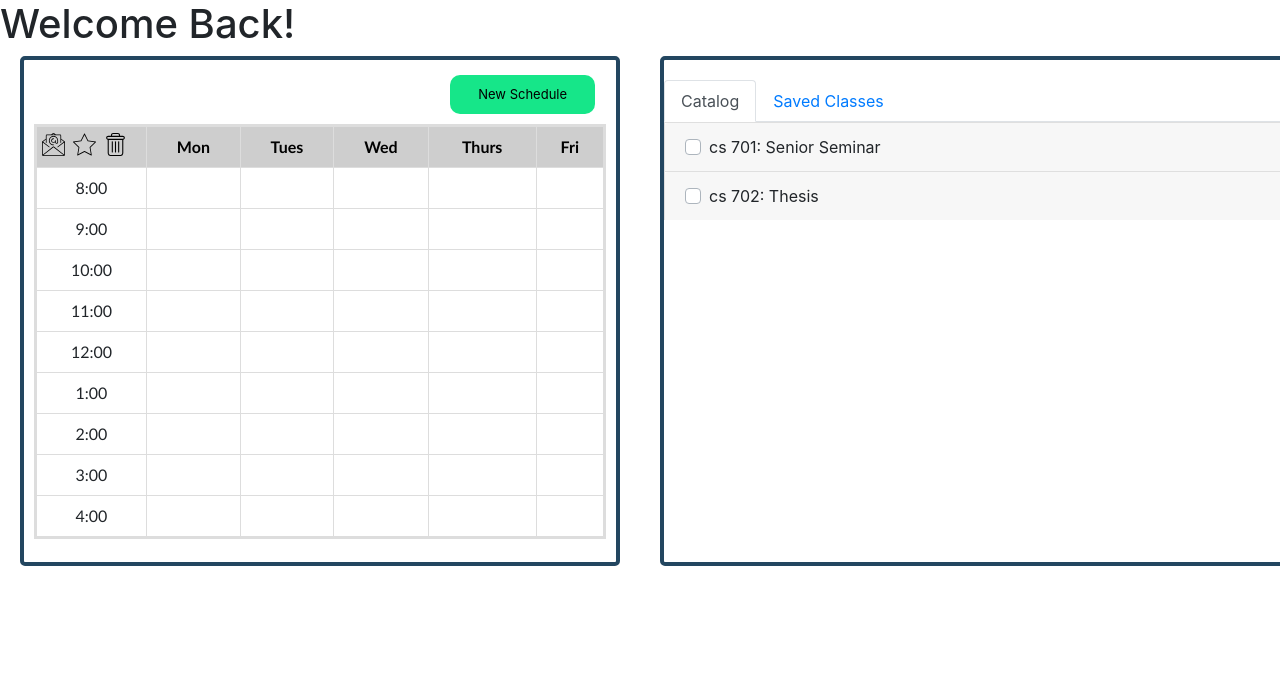
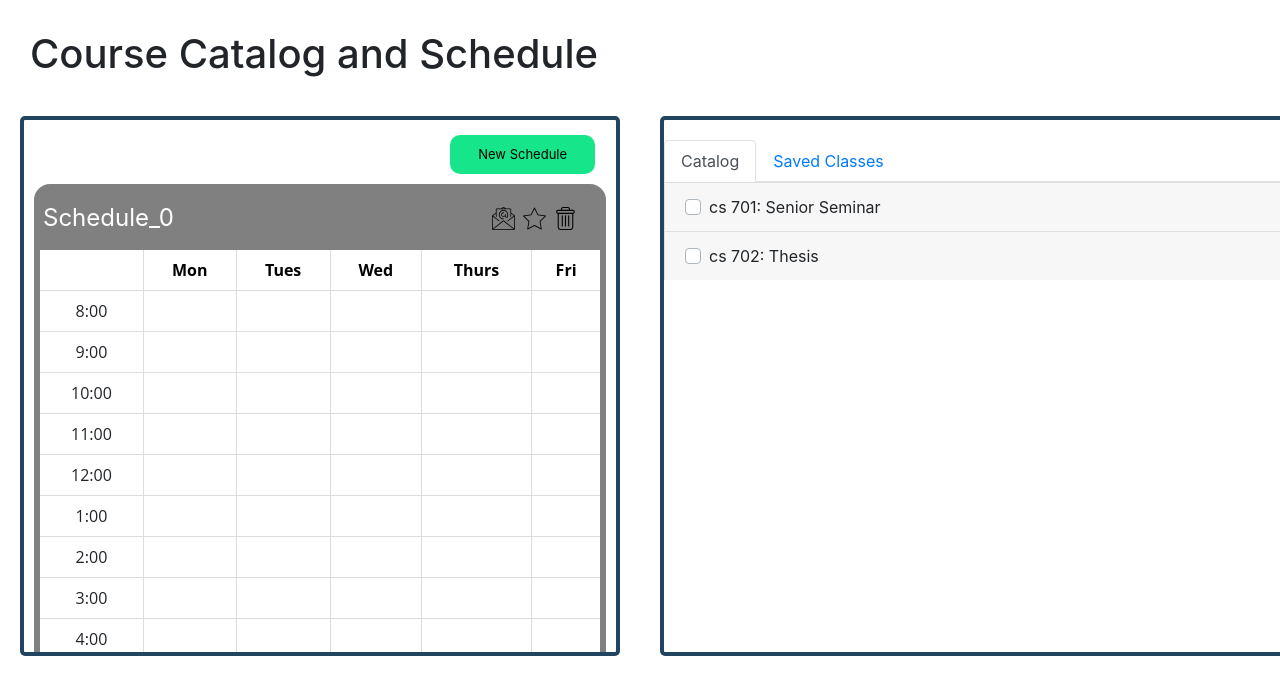
Before and after one commit to ahassett/schedule-planner, a React (Create React App) app: page / in a window 1280 px wide. Both pictures are taken after a click on the button "New Schedule". Shown: the top 694 px of the page. Built offline with nearby package versions, Linux system fonts and the light colour scheme.

Commit message:
email icon still doesn't send emails

```diff
--- a/src/App.css
+++ b/src/App.css
@@ -1,3 +1,15 @@
+h1 {
+  padding: 30px;
+}
+
+#toast {
+  position: relative;
+  z-index: 1;
+  left: 200px;
+  width: 27%;
+
+}
+
 .App {
     text-align: left;
 }
@@ -34,7 +46,7 @@
     border: 4px solid #234660;
     border-radius: 5px;
     width: 600px;
-    height: 510px;
+    height: 540px;
     overflow-y: scroll;
 }
 
@@ -44,7 +56,7 @@
     right: 500px;
     border-radius: 5px;
     width: 730px;
-    height: 510px;
+    height: 540px;
     left: 660px;
 }
 .unsaved-class {
--- a/src/App.js
+++ b/src/App.js
@@ -3,7 +3,7 @@ import ClassList from './components/ClassList';
 import ScheduleList from './components/ScheduleList';
 import SavedList from './components/SavedList';
 
-import { Tab, Tabs, TabContent } from 'react-bootstrap';
+import { Tab, Tabs, TabContent, Toast } from 'react-bootstrap';
 import Button from 'react-bootstrap/Button';
 
 import uuid from 'uuid';
@@ -31,7 +31,8 @@ class App extends Component {
             }
         ],
         list_schedules: [],
-        button_position: false
+        button_position: false,
+        show: false
       };
 
     }
@@ -76,21 +77,25 @@ class App extends Component {
     handleDelete = (item_id) => {
       this.setState(prevState => ({
         list_schedules: prevState.list_schedules.filter(item => item != item_id )
-    }));
+      }));
+
+      this.setState({ show: true });
 
     }
 
     render() {
         console.log(this.state.classes)
 
-        const {list_schedules, button_position} = this.state;
+        const {list_schedules, button_position, show} = this.state;
 
         return (
           <div className="App">
 
-              <h1>Welcome Back!</h1>
+              <h1>Course Catalog and Schedule</h1>
 
               <div className='schedule' onScroll={this.handleScroll}>
+
+
 
               {(!button_position) && <button className='temp_button button' onClick={this.createNewSchedule}>New Schedule</button>}
 
@@ -99,12 +104,14 @@ class App extends Component {
                     {button_position && <button className='perm_button button' onClick={this.createNewSchedule}>New Schedule</button>}
                     {
                       list_schedules.map((item, index) => (
-                        <ScheduleList id={item} key={item} delete_callback={this.handleDelete.bind(this, item)}/> // we can use the key to refer to the schedule clicked
+                        <ScheduleList id={item} key={item} delete_callback={this.handleDelete.bind(this, item)} name={item}/> // we can use the key to refer to the schedule clicked
                     ))
                     }
                 </div>
-                <div id="schedules">
-                </div>
+
+                { show && <Toast id="toast" onClose={() => this.setState({ show: false })} show={show} delay={1000} autohide>
+                  <Toast.Body>schedule deleted!</Toast.Body>
+                </Toast> }
 
               </div>
 
--- a/src/components/ScheduleList.css
+++ b/src/components/ScheduleList.css
@@ -1,8 +1,9 @@
 #itemArray {
   text-align: center;
-  font-family: "Trebuchet MS", Arial, Helvetica, sans-serif;
+  font-family: "Open Sans", Arial, Helvetica, sans-serif;
   border-collapse: collapse;
-  border: 3px solid #ddd;
+  border-radius: 16px;
+  border: 6px solid grey;
   width: 100%;
 }
 
@@ -11,11 +12,21 @@
   padding: 8px;
 }
 
+.tableName {
+  background-color: grey;
+  border-radius: 16px 16px 0px 0px;
+  color: white;
+  height: 60px;
+  font-size: 1.5rem;;
+  padding: 16px 0px 16px 9px;
+  width: 100%;
+}
+
 .beforeButton {
   padding-top: 12px;
   padding-bottom: 12px;
   text-align: center;
-  background-color: rgba( 93,93,93,0.3);
+  background-color: #ffffff;
   color: black;
 }
 
@@ -23,8 +34,8 @@
   padding-top: 12px;
   padding-bottom: 12px;
   text-align: center;
-  background: linear-gradient(45deg, rgba( 93,93,93,0.3) 10%, rgba( 22, 230, 137, 0.3 ) 90%);
-  /*background-color: rgba( 22, 230, 137, 0.2 );*/
+  /*background: linear-gradient(45deg, rgba( 93,93,93,0.3) 10%, rgba( 22, 230, 137, 0.3 ) 90%);*/
+  background-color: #ffffff;;
   color: black;
 }
 
@@ -36,6 +47,44 @@
   width: 23px;
   height: 23px;
   margin-left: 8px;
+}
+
+.icons_occupy {
+  width: 23px;
+  height: 23px;
+  margin-left: 8px;
   position: relative;
-  top: -408px;
+  top: -460px;
+  left: 480px;
 }
+
+.icons_allow {
+  width: 23px;
+  height: 23px;
+  margin-left: 8px;
+  position: relative;
+  top: -460px;
+  left: 450px;
+}
+
+/* fancy scrollbar*/
+::-webkit-scrollbar {
+    width: 14px;
+    height: 18px;
+}
+::-webkit-scrollbar-thumb {
+    height: 6px;
+    border: 4px solid rgba(0, 0, 0, 0);
+    background-clip: padding-box;
+    -webkit-border-radius: 7px;
+    background-color: rgba(0, 0, 0, 0.15);
+    -webkit-box-shadow: inset -1px -1px 0px rgba(0, 0, 0, 0.05), inset 1px 1px 0px rgba(0, 0, 0, 0.05);
+}
+::-webkit-scrollbar-button {
+    width: 0;
+    height: 0;
+    display: none;
+}
+::-webkit-scrollbar-corner {
+    background-color: transparent;
+}
--- a/src/components/ScheduleList.js
+++ b/src/components/ScheduleList.js
@@ -12,6 +12,8 @@ class ScheduleList extends Component {
       super(props)
 
       this.state = {
+          color: true,
+          icon: false,
           itemArray: [
             {time: '8:00', Mon: '', Tues: '', Wed: '', Thurs: '', Fri: ''},
             {time: '9:00', Mon: '', Tues: '', Wed: '', Thurs: '', Fri: ''},
@@ -23,19 +25,18 @@ class ScheduleList extends Component {
             {time: '3:00', Mon: '', Tues: '', Wed: '', Thurs: '', Fri: ''},
             {time: '4:00', Mon: '', Tues: '', Wed: '', Thurs: '', Fri: ''}
           ],
-          icon: false,
-          color: true
       };
 
     }
 
+    // changes state color of the star and state font of the schedule Name
     changeColor() {
-       //this.setState({color: !this.state.color})
 
        this.setState(prevState => ({
          icon: !prevState.icon,
          color: !prevState.color
        }));
+
     }
 
 
@@ -72,13 +73,19 @@ class ScheduleList extends Component {
 
     render() {
 
-      const { delete_callback } = this.props;
+      const { delete_callback, name } = this.props;
+      const { icon } = this.state;
+
       let header_color = this.state.color ? "beforeButton" : "afterButton";
+
+      let icons_occupy = this.state.icon ? "icons_occupy" : "icons_allow";
+
       //let src_icon = this.state.icon ? "star" : "star_icon";
 
 
         return (
           <div className='all_schedules'>
+          <div className='tableName' >{name.charAt(0).toUpperCase() + name.slice(1)}</div>
             <table id='itemArray'>
               <tbody>
                 <tr className={header_color} >{this.renderTableHeader()}</tr>
@@ -87,11 +94,11 @@ class ScheduleList extends Component {
             </table>
 
             <a href="mailto:angulumbi@middlebury.edu?subject = Your Schedule&body= courses">
-              <img className='img_icon' src={email_icon} />
+              <img className={icons_occupy} src={email_icon} />
             </a>
-            {!this.state.icon && <img className='img_icon' src={star_icon} onClick={this.changeColor.bind(this)}/> }
-            {this.state.icon && <img className='img_icon' src={star} onClick={this.changeColor.bind(this)}/> }
-            <img className='img_icon' src={delete_icon} onClick={() => {delete_callback()}}/>
+            { !icon && <img className={icons_occupy} src={star_icon} onClick={this.changeColor.bind(this)}/> }
+            { icon && <img className={icons_occupy} src={star} onClick={this.changeColor.bind(this)}/> }
+            { !icon && <img className={icons_occupy} src={delete_icon} onClick={() => {delete_callback()}}/> }
 
           </div>
         );
```
